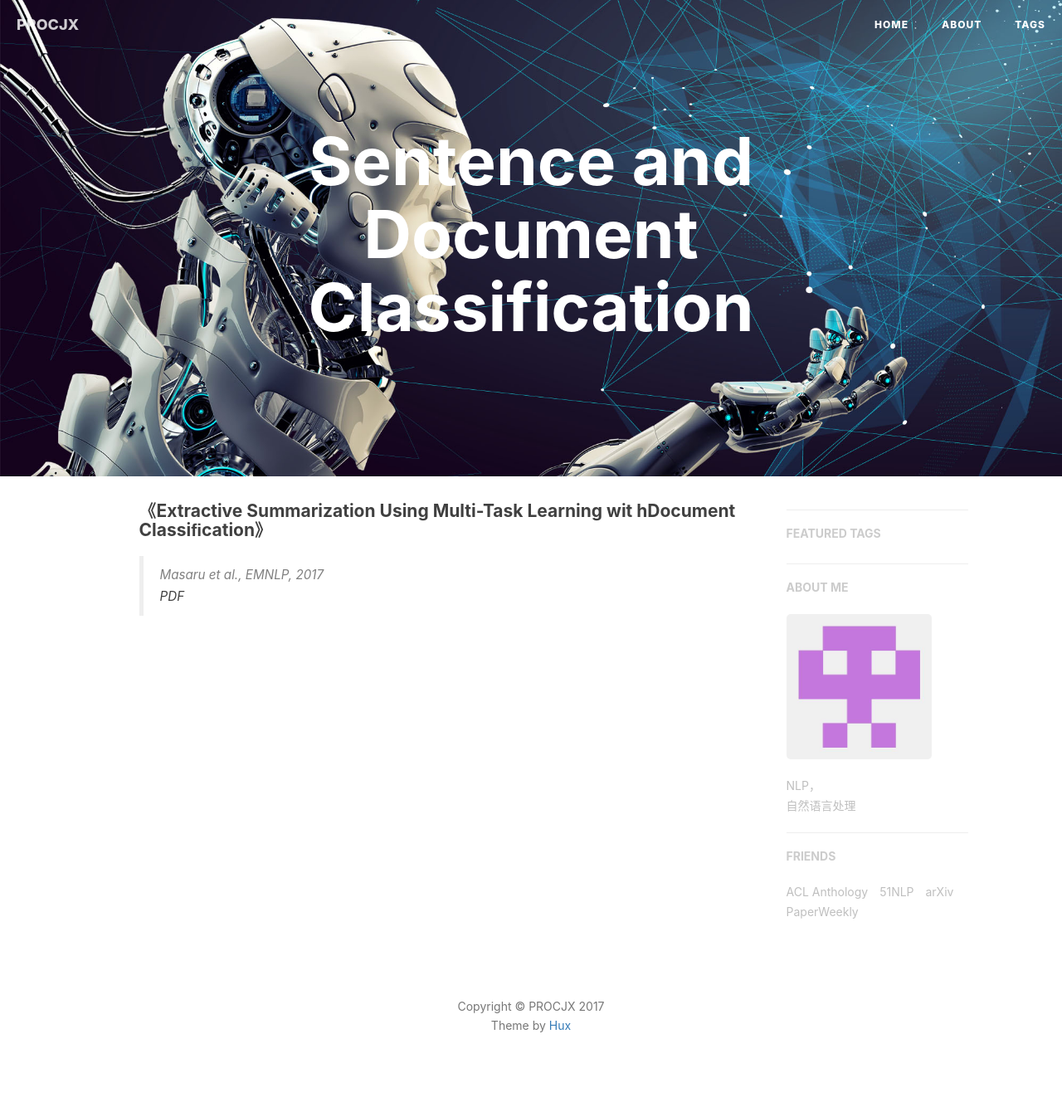
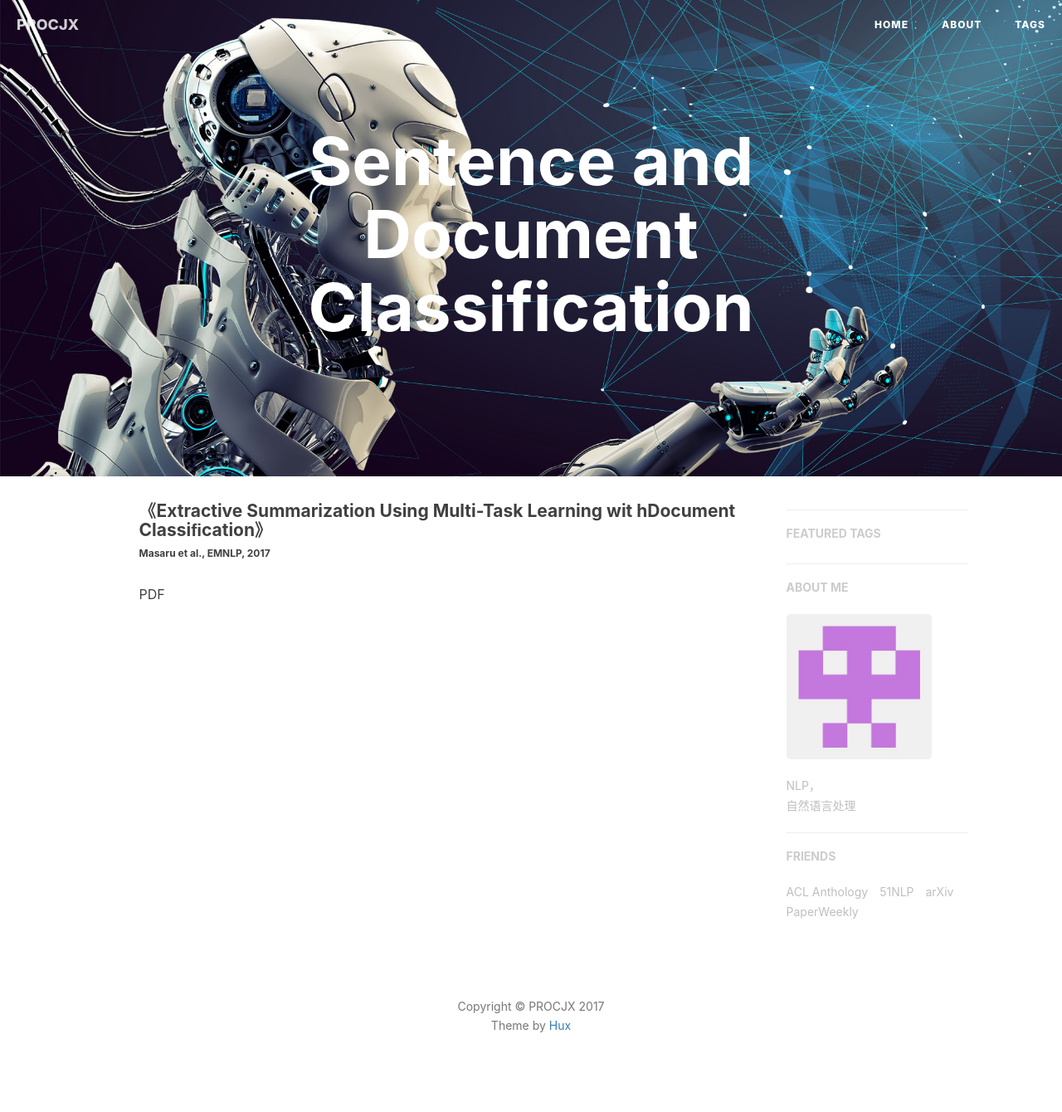
Before and after one commit to procjx/procjx.github.io.old, a Jekyll site: the page built from _posts/2017-11-27-Sentence&DocumentClassification.md, in a window 1280 px wide. Shown: the whole page at 83% size. Built offline with Jekyll 4.4.1, drawn with Linux system fonts in a browser that asks for light colours; nearby versions of some CDN libraries; comment, search, counter and statistics services are not loaded.

```diff
--- a/_posts/2017-11-27-Sentence&DocumentClassification.md
+++ b/_posts/2017-11-27-Sentence&DocumentClassification.md
@@ -13,5 +13,5 @@ tags:
 ---
 
 #### 《Extractive Summarization Using Multi-Task Learning wit hDocument Classiﬁcation》
-> Masaru et al., EMNLP, 2017<br/>
+###### Masaru et al., EMNLP, 2017
  [PDF](http://aclweb.org/anthology/D17-1222)
```
